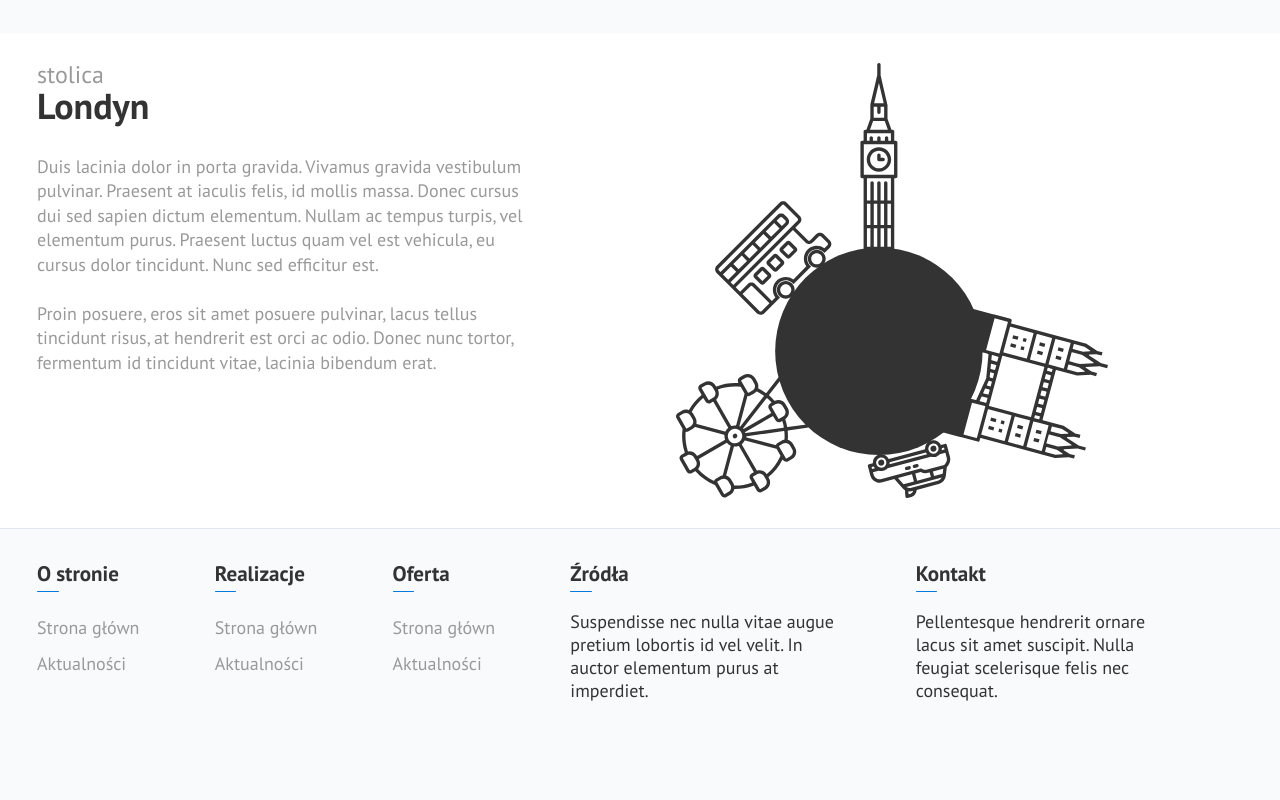
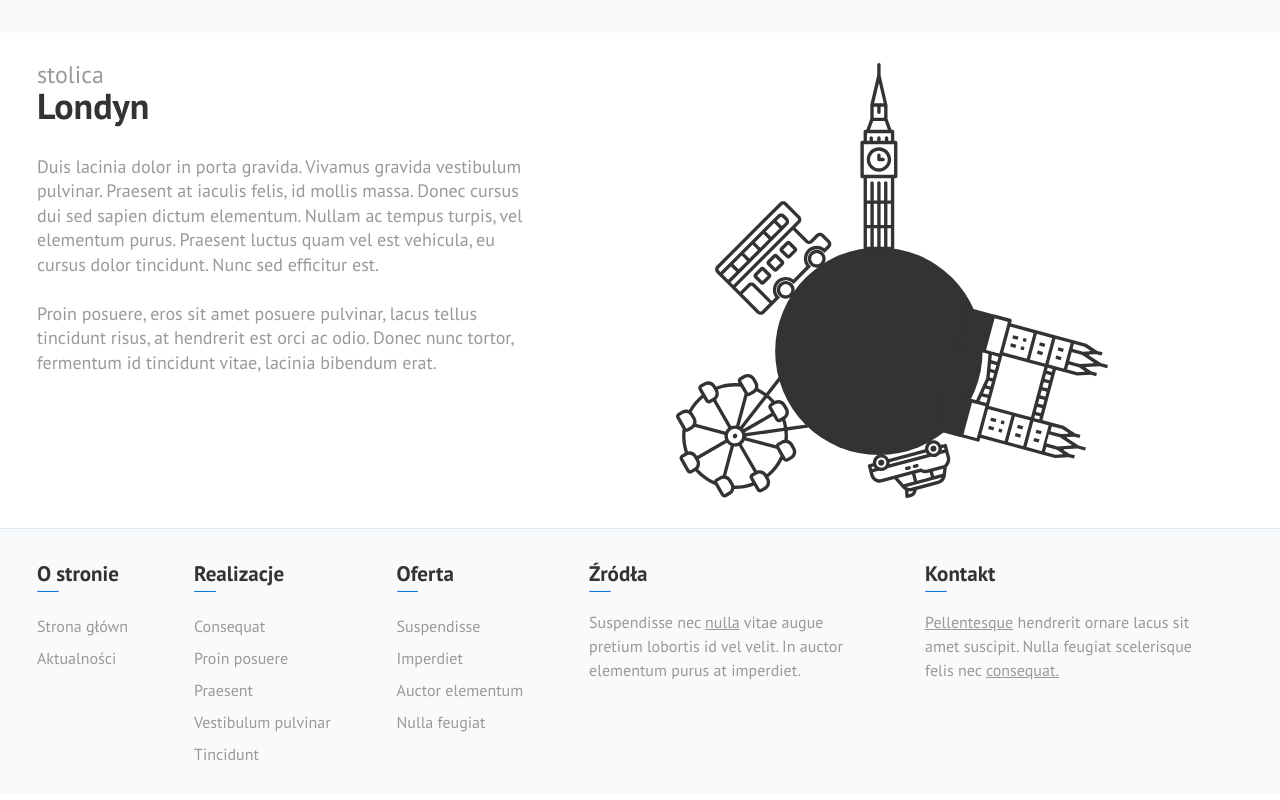
Before and after one commit to floreq/meet-the-great-britain, a plain HTML site: page index.html in a window 1280 px wide. Shown: the part 2029-2829 px from the top of the page. Drawn offline with Linux system fonts and the light colour scheme.

Commit message:
Footer's style

```diff
--- a/index.html
+++ b/index.html
@@ -123,27 +123,32 @@
           <h3>Realizacje</h3>
           <div class="separation"></div>
           <ul>
-            <li><a href="#">Strona główn</a></li>
-            <li><a href="#">Aktualności</a></li>
+            <li><a href="#">Consequat</a></li>
+            <li><a href="#">Proin posuere</a></li>
+            <li><a href="#">Praesent</a></li>
+            <li><a href="#">Vestibulum pulvinar</a></li>
+            <li><a href="#">Tincidunt</a></li>
           </ul>
         </div>
         <div>
           <h3>Oferta</h3>
           <div class="separation"></div>
           <ul>
-            <li><a href="#">Strona główn</a></li>
-            <li><a href="#">Aktualności</a></li>
+            <li><a href="#">Suspendisse</a></li>
+            <li><a href="#">Imperdiet</a></li>
+            <li><a href="#">Auctor elementum</a></li>
+            <li><a href="#">Nulla feugiat</a></li>
           </ul>
         </div>
         <div>
           <h3>Źródła</h3>
           <div class="separation"></div>
-          <span>Suspendisse nec nulla vitae augue pretium lobortis id vel velit. In auctor elementum purus at imperdiet.</span>
+          <span>Suspendisse nec <u>nulla</u> vitae augue pretium lobortis id vel velit. In auctor elementum purus at imperdiet.</span>
         </div>
         <div>
           <h3>Kontakt</h3>
           <div class="separation"></div>
-          <span>Pellentesque hendrerit ornare lacus sit amet suscipit. Nulla feugiat scelerisque felis nec consequat.</span>
+          <span><u>Pellentesque</u> hendrerit ornare lacus sit amet suscipit. Nulla feugiat scelerisque felis nec <u>consequat.</u></span>
         </div>
       </nav>
       <script type="text/javascript" src="scripts/hero-canvas.js"></script>
--- a/src/styles/main.scss
+++ b/src/styles/main.scss
@@ -16,6 +16,7 @@ $font-size__xl: ceil(2 * $base-font-size); // 36px
 $font-size__l: ceil(1.333 * $base-font-size); // 24px
 $font-size__m: ceil(1.111 * $base-font-size); // 20px
 $font-size__ms: ceil(1.000 * $base-font-size); // 18px
+$font-size__s: ceil(0.888 * $base-font-size); // 14px
 
 $color-white: white;
 $main-black: #333333;
@@ -299,7 +300,7 @@ a {
 footer {
   margin-top: $separation;
   padding-top: $separation;
-  height: 20rem;
+  height: 13rem;
   border-top: 0.1rem solid $lighter-blue;
   background-color: $light-blue;
 
@@ -316,6 +317,8 @@ footer {
       padding: 0;
       list-style-type: none;
       line-height: 2;
+      color: $light-gray;
+      font-size: $font-size__s;
     }
 
     h3 {
@@ -325,6 +328,9 @@ footer {
     span {
       display: block;
       max-width: 15rem;
+      color: $light-gray;
+      font-size: $font-size__s;
+      line-height: 1.5;
     }
   }
 }
```
Also changed, not shown: src/styles/main.css.
